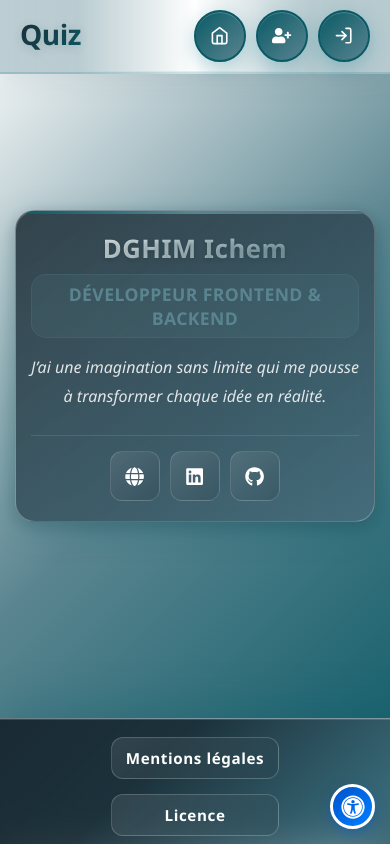
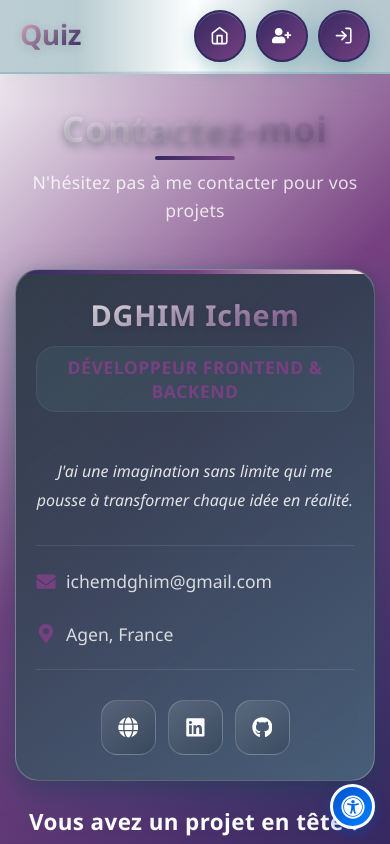
Before and after one commit to IDGHIM/White_label_quiz, a React (Vite) app in the folder client/: page /contact in a window 390 px wide. Shown: the top 844 px of the page. Built offline with nearby package versions, Linux system fonts and the light colour scheme.

Commit message:
Update information + new root

```diff
--- a/client/src/components/Footer.jsx
+++ b/client/src/components/Footer.jsx
@@ -16,7 +16,7 @@ const Footer = () => {
         </Link>
       </nav>
       <div className="footer-copyright-section">
-        © 2025 Hackathon Quiz - Tous droits réservés.
+        © 2025 Quiz App - Tous droits réservés.
       </div>
     </footer>
   );
--- a/client/src/index.css
+++ b/client/src/index.css
@@ -3,11 +3,11 @@
 
 /* Variables CSS globales */
 :root {
-  --blue-ocean: #0a5a66;
-  --blue-fog: #5a8590;
+  --blue-ocean: #352961;
+  --blue-fog: #774181;
   --blue-ice: #ffffff;
-  --blue-stone: #4a6b7a;
-  --blue-night: #1a2a33;
+  --blue-stone: #f6e5e5;
+  --blue-night: #e6b2c6;
 }
 
 /* Reset CSS complet */
--- a/client/src/pages/ContactPage.jsx
+++ b/client/src/pages/ContactPage.jsx
@@ -1,12 +1,14 @@
 import React from "react";
 import '../styles/ContactPage.css';
-import { FaLinkedin, FaGithub, FaGlobe } from "react-icons/fa";
+import { FaLinkedin, FaGithub, FaGlobe, FaEnvelope, FaPhone, FaMapMarkerAlt } from "react-icons/fa";
 
 const teamMembers = [
   {
     name: "DGHIM Ichem",
     role: "Développeur Frontend & Backend",
-    description: "J’ai une imagination sans limite qui me pousse à transformer chaque idée en réalité.",
+    description: "J'ai une imagination sans limite qui me pousse à transformer chaque idée en réalité.",
+    email: "ichemdghim@gmail.com",
+    location: "Agen, France",
     links: {
       portfolio: "https://idghim.github.io/fcc-Portofolio-Webpage/",
       linkedin: "https://www.linkedin.com/in/ichem-dghim/",
@@ -17,9 +19,31 @@ const teamMembers = [
 
 const ContactCard = ({ member }) => (
   <div className="contact-card">
+    <div className="contact-header">
       <h2 className="contact-person-name">{member.name}</h2>
       <p className="contact-person-role">{member.role}</p>
+    </div>
+
     <p className="contact-person-description">{member.description}</p>
+
+    <div className="contact-info">
+      {member.email && (
+        <div className="contact-info-item">
+          <FaEnvelope className="contact-info-icon" />
+          <a href={`mailto:${member.email}`} className="contact-info-link">
+            {member.email}
+          </a>
+        </div>
+      )}
+
+      {member.location && (
+        <div className="contact-info-item">
+          <FaMapMarkerAlt className="contact-info-icon" />
+          <span className="contact-info-text">{member.location}</span>
+        </div>
+      )}
+    </div>
+
     <div className="contact-links">
       {member.links.portfolio && (
         <a
@@ -27,26 +51,31 @@ const ContactCard = ({ member }) => (
           target="_blank"
           rel="noopener noreferrer"
           className="contact-link-icon"
+          title="Portfolio"
         >
           <FaGlobe />
         </a>
       )}
+
       {member.links.linkedin && (
         <a
           href={member.links.linkedin}
           target="_blank"
           rel="noopener noreferrer"
           className="contact-link-icon"
+          title="LinkedIn"
         >
           <FaLinkedin />
         </a>
       )}
+
       {member.links.github && (
         <a
           href={member.links.github}
           target="_blank"
           rel="noopener noreferrer"
           className="contact-link-icon"
+          title="GitHub"
         >
           <FaGithub />
         </a>
@@ -56,11 +85,25 @@ const ContactCard = ({ member }) => (
 );
 
 const ContactPage = () => (
+  <div className="contact-page">
+    <div className="contact-page-header">
+      <h1 className="contact-page-title">Contactez-moi</h1>
+      <p className="contact-page-subtitle">
+        N'hésitez pas à me contacter pour vos projets
+      </p>
+    </div>
+
     <div className="contact-card-container">
       {teamMembers.map((member, index) => (
         <ContactCard key={index} member={member} />
       ))}
     </div>
+
+    <div className="contact-footer">
+      <h3>Vous avez un projet en tête ?</h3>
+      <p>N'hésitez pas à me contacter directement via les moyens de communication ci-dessus.</p>
+    </div>
+  </div>
 );
 
 export default ContactPage;
--- a/client/src/pages/LegalNoticePage.jsx
+++ b/client/src/pages/LegalNoticePage.jsx
@@ -5,14 +5,14 @@ function MentionsLegales() {
   const currentYear = new Date().getFullYear();
 
   const siteInfo = {
-    siteName: "Hackaton Quiz",
-    siteUrl: "https://www.votre-site-exemple.fr", // <- remplacer
-    responsablePublication: "DREW Nicolas, COPPET Dimitri, DI LUCA Damien, DGHIM Ichem",
-    emailContact: "hackatonquiz@gmail.com",
+    siteName: "Quiz App",
+    siteUrl: "https://www.votre-site-exemple.fr", // <- à remplacer par ton vrai lien si besoin
+    responsablePublication: "DGHIM Ichem",
+    emailContact: "ichemdghim@gmail.com",
     hebergeur: {
       nom: "Render",
     },
-    team: ["DREW Nicolas", "COPPET Dimitri", "DI LUCA Damien", "DGHIM Ichem"],
+    team: ["DGHIM Ichem"],
   };
 
   return (
@@ -79,7 +79,7 @@ function MentionsLegales() {
         <section className="mlq-section">
           <h2 className="mlq-section-title">Contributeurs</h2>
           <p className="mlq-text">
-            Projet développé dans le cadre d'un hackathon. Équipe technique :
+            Projet développé par :
           </p>
           <ul className="mlq-list">
             {siteInfo.team.map((dev, idx) => (
--- a/client/src/pages/LicencePage.jsx
+++ b/client/src/pages/LicencePage.jsx
@@ -4,13 +4,13 @@ export default function LicencePage() {
   const currentYear = new Date().getFullYear();
 
   const siteInfo = {
-    siteName: "Hackaton Quiz",
-    siteUrl: "https://www.votre-site-exemple.fr", // <- remplacer
-    emailContact: "hackatonquiz@gmail.com",
+    siteName: "Quiz App",
+    siteUrl: "https://www.votre-site-exemple.fr", // <- à remplacer par ton vrai lien si besoin
+    emailContact: "ichemdghim@gmail.com",
     hebergeur: {
       nom: "Render",
     },
-    team: ["DREW Nicolas", "COPPET Dimitri", "DI LUCA Damien", "DGHIM Ichem"],
+    team: ["DGHIM Ichem"],
   };
 
   return (
@@ -23,18 +23,18 @@ export default function LicencePage() {
 
         <section className="mlq-section">
           <p className="mlq-text">
-            Ce projet a été développé dans un cadre personnel afin d'améliorer nos compétences en développement web.
-            Il est mis à disposition sous licence MIT, ce qui signifie que vous êtes libre de l'utiliser, de le copier, de le modifier et de le distribuer,
+            Ce projet a été développé dans le cadre d’un TP de développeur web.
+            Par la suite, je souhaite le commercialiser auprès de professionnels et de particuliers.
+            Il est actuellement mis à disposition sous licence MIT, ce qui signifie que vous êtes libre de l'utiliser, de le copier, de le modifier et de le distribuer,
             à condition de conserver la mention du droit d'auteur et de la licence dans toutes les copies ou parties substantielles du projet.
           </p>
         </section>
 
         <section className="mlq-section">
           <h2 className="mlq-section-title">Texte de la licence MIT (traduction française)</h2>
-          <pre className="mlq-pre">
-{`Licence MIT
+          <pre className="mlq-pre">{`Licence MIT
 
-Copyright (c) ${currentYear} ${siteInfo.team.join(", ")}
+Copyright (c) ${currentYear} ${siteInfo.team}
 
 Permission est accordée, gratuitement, à toute personne obtenant une copie
 de ce logiciel et des fichiers de documentation associés (le "Logiciel"),
@@ -54,8 +54,7 @@ CONTREFAÇON. EN AUCUN CAS LES AUTEURS OU TITULAIRES DU DROIT D'AUTEUR NE
 SERONT RESPONSABLES DE TOUTE RÉCLAMATION, DOMMAGE OU AUTRE RESPONSABILITÉ,
 QU'ELLE SOIT CONTRACTUELLE, DÉLICTUELLE OU AUTRE, RÉSULTANT DE, OU EN
 RAPPORT AVEC LE LOGICIEL OU L'UTILISATION OU D'AUTRES INTERACTIONS AVEC LE
-LOGICIEL.`}
-          </pre>
+LOGICIEL.`}</pre>
         </section>
 
         <section className="mlq-section">
--- a/client/src/styles/ContactPage.css
+++ b/client/src/styles/ContactPage.css
@@ -1,17 +1,70 @@
-/* Container principal des cartes de contact */
-.contact-card-container {
-  display: grid;
-  grid-template-columns: repeat(2, 1fr);
-  grid-template-rows: repeat(2, 1fr);
-  gap: 30px;
-  padding: 40px 20px;
-  max-width: 1000px;
-  margin: 0 auto;
-  min-height: calc(100vh - 200px);
-  align-content: center;
+/* Container principal de la page de contact */
+.contact-page {
+  min-height: 100vh;
+  padding: 60px 20px;
+  display: flex;
+  flex-direction: column;
+  align-items: center;
+  justify-content: center;
+  gap: 40px;
 }
 
-/* Style des cartes individuelles */
+/* En-tête de la page */
+.contact-page-header {
+  text-align: center;
+  margin-bottom: 20px;
+  animation: fadeInUp 0.8s ease-out;
+}
+
+.contact-page-title {
+  color: var(--blue-ice);
+  font-size: 3.2rem;
+  font-weight: 800;
+  margin: 0 0 16px 0;
+  letter-spacing: 1px;
+  text-shadow: 0 4px 8px rgba(26, 42, 51, 0.4);
+
+  background: linear-gradient(135deg, var(--blue-ice), var(--blue-fog));
+  -webkit-background-clip: text;
+  -webkit-text-fill-color: transparent;
+  background-clip: text;
+
+  position: relative;
+}
+
+.contact-page-title::after {
+  content: '';
+  position: absolute;
+  bottom: -8px;
+  left: 50%;
+  transform: translateX(-50%);
+  width: 80px;
+  height: 4px;
+  background: linear-gradient(90deg, var(--blue-ocean), var(--blue-fog));
+  border-radius: 2px;
+}
+
+.contact-page-subtitle {
+  color: rgba(255, 255, 255, 0.8);
+  font-size: 1.3rem;
+  font-weight: 300;
+  line-height: 1.6;
+  max-width: 600px;
+  margin: 0 auto;
+  letter-spacing: 0.3px;
+}
+
+/* Container de la carte - centré pour une seule carte */
+.contact-card-container {
+  display: flex;
+  justify-content: center;
+  align-items: center;
+  width: 100%;
+  max-width: 500px;
+  margin: 0 auto;
+}
+
+/* Style de la carte principale */
 .contact-card {
   background: linear-gradient(145deg,
     rgba(26, 42, 51, 0.85),
@@ -19,21 +72,22 @@
   );
   backdrop-filter: blur(20px) saturate(1.2);
   border: 1px solid rgba(255, 255, 255, 0.25);
-  border-radius: 20px;
-  padding: 30px 25px;
+  border-radius: 24px;
+  padding: 40px 35px;
+  width: 100%;
   position: relative;
   overflow: hidden;
   box-shadow:
-    0 8px 32px rgba(10, 90, 102, 0.25),
-    0 4px 16px rgba(26, 42, 51, 0.2),
+    0 12px 40px rgba(10, 90, 102, 0.3),
+    0 6px 20px rgba(26, 42, 51, 0.25),
     inset 0 1px 0 rgba(255, 255, 255, 0.15);
 
   transition: all 0.4s cubic-bezier(0.25, 0.46, 0.45, 0.94);
   transform: translateY(0);
-  animation: cardSlideIn 0.6s ease-out backwards;
+  animation: cardSlideIn 0.8s ease-out backwards;
 }
 
-/* Effet de particules sur les cartes */
+/* Effet de particules sur la carte */
 .contact-card::before {
   content: '';
   position: absolute;
@@ -49,45 +103,51 @@
   transition: opacity 0.4s ease;
 }
 
-/* Ligne décorative en haut de chaque carte */
+/* Ligne décorative en haut de la carte */
 .contact-card::after {
   content: '';
   position: absolute;
   top: 0;
   left: 0;
   right: 0;
-  height: 3px;
+  height: 4px;
   background: linear-gradient(90deg,
     var(--blue-ocean),
     var(--blue-fog),
     var(--blue-stone)
   );
-  border-radius: 20px 20px 0 0;
+  border-radius: 24px 24px 0 0;
 }
 
-/* Effets au survol des cartes */
+/* Effets au survol de la carte */
 .contact-card:hover {
-  transform: translateY(-8px) scale(1.02);
+  transform: translateY(-12px) scale(1.03);
   box-shadow:
-    0 16px 48px rgba(10, 90, 102, 0.25),
-    0 8px 24px rgba(26, 42, 51, 0.15),
-    inset 0 1px 0 rgba(255, 255, 255, 0.15);
+    0 20px 60px rgba(10, 90, 102, 0.35),
+    0 10px 30px rgba(26, 42, 51, 0.2),
+    inset 0 1px 0 rgba(255, 255, 255, 0.2);
 
-  border-color: rgba(10, 90, 102, 0.3);
+  border-color: rgba(10, 90, 102, 0.4);
 }
 
 .contact-card:hover::before {
   opacity: 1;
 }
 
+/* En-tête de la carte */
+.contact-header {
+  text-align: center;
+  margin-bottom: 20px;
+}
+
 /* Nom de la personne */
 .contact-person-name {
   color: var(--blue-ice);
-  font-size: 2rem; /* anciennement 1.4rem */
+  font-size: 2.4rem;
   font-weight: 700;
-  margin: 0 0 8px 0;
-  letter-spacing: 0.6px;
-  text-shadow: 0 2px 4px rgba(26, 42, 51, 0.3);
+  margin: 0 0 12px 0;
+  letter-spacing: 0.8px;
+  text-shadow: 0 3px 6px rgba(26, 42, 51, 0.3);
 
   background: linear-gradient(135deg, var(--blue-ice), var(--blue-fog));
   -webkit-background-clip: text;
@@ -98,22 +158,22 @@
 }
 
 .contact-card:hover .contact-person-name {
-  transform: translateX(5px);
-  text-shadow: 0 0 15px rgba(255, 255, 255, 0.3);
+  transform: translateY(-2px);
+  text-shadow: 0 0 20px rgba(255, 255, 255, 0.4);
 }
 
 /* Rôle de la personne */
 .contact-person-role {
   color: var(--blue-fog);
-  font-size: 1.4rem; /* anciennement 1rem */
+  font-size: 1.3rem;
   font-weight: 600;
-  margin: 0 0 15px 0;
-  letter-spacing: 0.4px;
+  margin: 0 0 25px 0;
+  letter-spacing: 0.5px;
   text-transform: uppercase;
 
-  padding: 7px 14px;
+  padding: 10px 20px;
   background: rgba(90, 133, 144, 0.15);
-  border-radius: 15px;
+  border-radius: 20px;
   border: 1px solid rgba(90, 133, 144, 0.2);
   display: inline-block;
 
@@ -121,19 +181,20 @@
 }
 
 .contact-card:hover .contact-person-role {
-  background: rgba(10, 90, 102, 0.2);
-  border-color: rgba(10, 90, 102, 0.3);
+  background: rgba(10, 90, 102, 0.25);
+  border-color: rgba(10, 90, 102, 0.4);
   color: var(--blue-ice);
+  transform: scale(1.02);
 }
 
 /* Description de la personne */
 .contact-person-description {
   color: rgba(255, 255, 255, 0.85);
-  font-size: 1.3rem; /* anciennement 0.95rem */
+  font-size: 1.2rem;
   line-height: 1.8;
-  margin: 0 0 25px 0;
+  margin: 0 0 30px 0;
   font-style: italic;
-  min-height: 60px;
+  text-align: center;
 
   transition: color 0.3s ease;
 }
@@ -142,14 +203,65 @@
   color: var(--blue-ice);
 }
 
+/* Container des informations de contact */
+.contact-info {
+  display: flex;
+  flex-direction: column;
+  gap: 15px;
+  margin-bottom: 30px;
+  padding: 20px 0;
+  border-top: 1px solid rgba(255, 255, 255, 0.1);
+  border-bottom: 1px solid rgba(255, 255, 255, 0.1);
+}
+
+.contact-info-item {
+  display: flex;
+  align-items: center;
+  gap: 12px;
+  padding: 8px 0;
+  transition: all 0.3s ease;
+}
+
+.contact-info-item:hover {
+  transform: translateX(5px);
+}
+
+.contact-info-icon {
+  color: var(--blue-fog);
+  font-size: 1.2rem;
+  min-width: 20px;
+  transition: all 0.3s ease;
+}
+
+.contact-info-item:hover .contact-info-icon {
+  color: var(--blue-ice);
+  transform: scale(1.1);
+}
+
+.contact-info-link {
+  color: rgba(255, 255, 255, 0.8);
+  text-decoration: none;
+  font-size: 1.1rem;
+  transition: all 0.3s ease;
+  border-bottom: 1px solid transparent;
+}
+
+.contact-info-link:hover {
+  color: var(--blue-ice);
+  border-bottom-color: var(--blue-fog);
+}
+
+.contact-info-text {
+  color: rgba(255, 255, 255, 0.8);
+  font-size: 1.1rem;
+}
+
 /* Container des liens sociaux */
 .contact-links {
   display: flex;
-  gap: 15px;
+  gap: 20px;
   justify-content: center;
-  margin-top: auto;
-  padding-top: 20px;
-  border-top: 1px solid rgba(255, 255, 255, 0.1);
+  margin-top: 10px;
 }
 
 /* Style des icônes de liens */
@@ -157,18 +269,18 @@
   display: flex;
   align-items: center;
   justify-content: center;
-  width: 70px; /* anciennement 60px */
-  height: 70px;
-  border-radius: 12px;
+  width: 65px;
+  height: 65px;
+  border-radius: 16px;
 
   background: linear-gradient(145deg,
-    rgba(255, 255, 255, 0.1),
-    rgba(26, 42, 51, 0.2)
+    rgba(255, 255, 255, 0.12),
+    rgba(26, 42, 51, 0.25)
   );
-  border: 1px solid rgba(255, 255, 255, 0.15);
+  border: 1px solid rgba(255, 255, 255, 0.2);
 
   color: var(--blue-ice);
-  font-size: 1.6rem; /* anciennement 1.2rem */
+  font-size: 1.5rem;
   text-decoration: none;
 
   position: relative;
@@ -187,22 +299,22 @@
   right: 0;
   bottom: 0;
   background: linear-gradient(135deg,
-    rgba(10, 90, 102, 0.3),
-    rgba(90, 133, 144, 0.2)
+    rgba(10, 90, 102, 0.4),
+    rgba(90, 133, 144, 0.3)
   );
-  border-radius: 12px;
+  border-radius: 16px;
   opacity: 0;
   transition: opacity 0.3s ease;
 }
 
 /* Effets au survol des icônes */
 .contact-link-icon:hover {
-  transform: translateY(-3px) scale(1.1);
+  transform: translateY(-4px) scale(1.15);
   box-shadow:
-    0 8px 25px rgba(10, 90, 102, 0.3),
-    0 0 20px rgba(10, 90, 102, 0.2);
+    0 12px 35px rgba(10, 90, 102, 0.4),
+    0 0 25px rgba(10, 90, 102, 0.3);
 
-  border-color: rgba(10, 90, 102, 0.4);
+  border-color: rgba(10, 90, 102, 0.5);
   color: white;
 }
 
@@ -212,27 +324,37 @@
 
 /* Effet au clic */
 .contact-link-icon:active {
-  transform: translateY(-1px) scale(1.05);
+  transform: translateY(-2px) scale(1.1);
   transition: transform 0.1s ease;
 }
 
-/* Icônes spécifiques avec couleurs personnalisées au survol */
-.contact-link-icon:nth-child(1):hover {
-  box-shadow: 0 8px 25px rgba(74, 107, 122, 0.4);
+/* Footer de contact */
+.contact-footer {
+  text-align: center;
+  max-width: 600px;
+  margin: 0 auto;
+  animation: fadeInUp 1s ease-out 0.3s backwards;
 }
 
-.contact-link-icon:nth-child(2):hover {
-  box-shadow: 0 8px 25px rgba(0, 119, 181, 0.4);
+.contact-footer h3 {
+  color: var(--blue-ice);
+  font-size: 1.6rem;
+  font-weight: 600;
+  margin: 0 0 12px 0;
+  letter-spacing: 0.4px;
 }
 
-.contact-link-icon:nth-child(3):hover {
-  box-shadow: 0 8px 25px rgba(88, 96, 105, 0.4);
+.contact-footer p {
+  color: rgba(255, 255, 255, 0.7);
+  font-size: 1.1rem;
+  line-height: 1.6;
+  margin: 0;
 }
 
 /* Animations keyframes */
 @keyframes cardSlideIn {
   from {
-    transform: translateY(50px);
+    transform: translateY(60px);
     opacity: 0;
   }
   to {
@@ -241,19 +363,81 @@
   }
 }
 
-/* Animation décalée pour chaque carte */
-.contact-card:nth-child(1) { animation-delay: 0.1s; }
-.contact-card:nth-child(2) { animation-delay: 0.2s; }
-.contact-card:nth-child(3) { animation-delay: 0.3s; }
-.contact-card:nth-child(4) { animation-delay: 0.4s; }
+@keyframes fadeInUp {
+  from {
+    transform: translateY(30px);
+    opacity: 0;
+  }
+  to {
+    transform: translateY(0);
+    opacity: 1;
+  }
+}
 
 /* Responsive Design - Tablettes */
-@media (max-width: 968px) {
+@media (max-width: 768px) {
+  .contact-page {
+    padding: 40px 15px;
+    gap: 30px;
+  }
+
+  .contact-page-title {
+    font-size: 2.6rem;
+  }
+
+  .contact-page-subtitle {
+    font-size: 1.2rem;
+  }
+
   .contact-card-container {
-    grid-template-columns: 1fr;
-    grid-template-rows: repeat(4, auto);
+    max-width: 450px;
+  }
+
+  .contact-card {
+    padding: 35px 25px;
+  }
+
+  .contact-person-name {
+    font-size: 2rem;
+  }
+
+  .contact-person-role {
+    font-size: 1.2rem;
+  }
+
+  .contact-person-description {
+    font-size: 1.1rem;
+  }
+
+  .contact-links {
+    gap: 15px;
+  }
+
+  .contact-link-icon {
+    width: 60px;
+    height: 60px;
+    font-size: 1.4rem;
+  }
+}
+
+/* Responsive Design - Mobile */
+@media (max-width: 480px) {
+  .contact-page {
+    padding: 30px 10px;
     gap: 25px;
-    padding: 30px 15px;
+  }
+
+  .contact-page-title {
+    font-size: 2.2rem;
+  }
+
+  .contact-page-subtitle {
+    font-size: 1.1rem;
+  }
+
+  .contact-card-container {
+    max-width: 100%;
+    padding: 0 5px;
   }
 
   .contact-card {
@@ -265,12 +449,21 @@
   }
 
   .contact-person-role {
-    font-size: 1.2rem;
+    font-size: 1.1rem;
+    padding: 8px 16px;
   }
 
   .contact-person-description {
-    font-size: 1.1rem;
-    min-height: 50px;
+    font-size: 1rem;
+  }
+
+  .contact-info {
+    gap: 12px;
+    padding: 15px 0;
+  }
+
+  .contact-info-item {
+    gap: 10px;
   }
 
   .contact-links {
@@ -278,67 +471,32 @@
   }
 
   .contact-link-icon {
-    width: 60px;
-    height: 60px;
+    width: 55px;
+    height: 55px;
+    font-size: 1.3rem;
+  }
+
+  .contact-footer h3 {
     font-size: 1.4rem;
   }
-}
 
-/* Responsive Design - Mobile */
-@media (max-width: 480px) {
-  .contact-card-container {
-    grid-template-columns: 1fr;
-    grid-template-rows: repeat(4, auto);
-    gap: 20px;
-    padding: 20px 10px;
-  }
-
-  .contact-card {
-    padding: 20px 15px;
-    margin: 0 5px;
-  }
-
-  .contact-person-name {
-    font-size: 1.6rem;
-    text-align: center;
-  }
-
-  .contact-person-role {
-    font-size: 1.1rem;
-    text-align: center;
-    display: block;
-    margin: 0 auto 15px auto;
-  }
-
-  .contact-person-description {
+  .contact-footer p {
     font-size: 1rem;
-    text-align: center;
-    min-height: 45px;
-  }
-
-  .contact-links {
-    gap: 10px;
-    padding-top: 15px;
-  }
-
-  .contact-link-icon {
-    width: 50px;
-    height: 50px;
-    font-size: 1.2rem;
   }
 }
 
 /* Effet de focus pour l'accessibilité */
-.contact-link-icon:focus {
+.contact-link-icon:focus,
+.contact-info-link:focus {
   outline: 2px solid var(--blue-ocean);
   outline-offset: 3px;
   background: linear-gradient(145deg,
-    rgba(10, 90, 102, 0.2),
-    rgba(90, 133, 144, 0.15)
+    rgba(10, 90, 102, 0.25),
+    rgba(90, 133, 144, 0.2)
   );
 }
 
-/* Animation de pulsation pour attirer l'attention sur les liens actifs */
+/* Animation de pulsation pour attirer l'attention */
 @keyframes linkPulse {
   0%, 100% {
     transform: scale(1);
```
Lines whose indentation alone changed are shown as unchanged.
